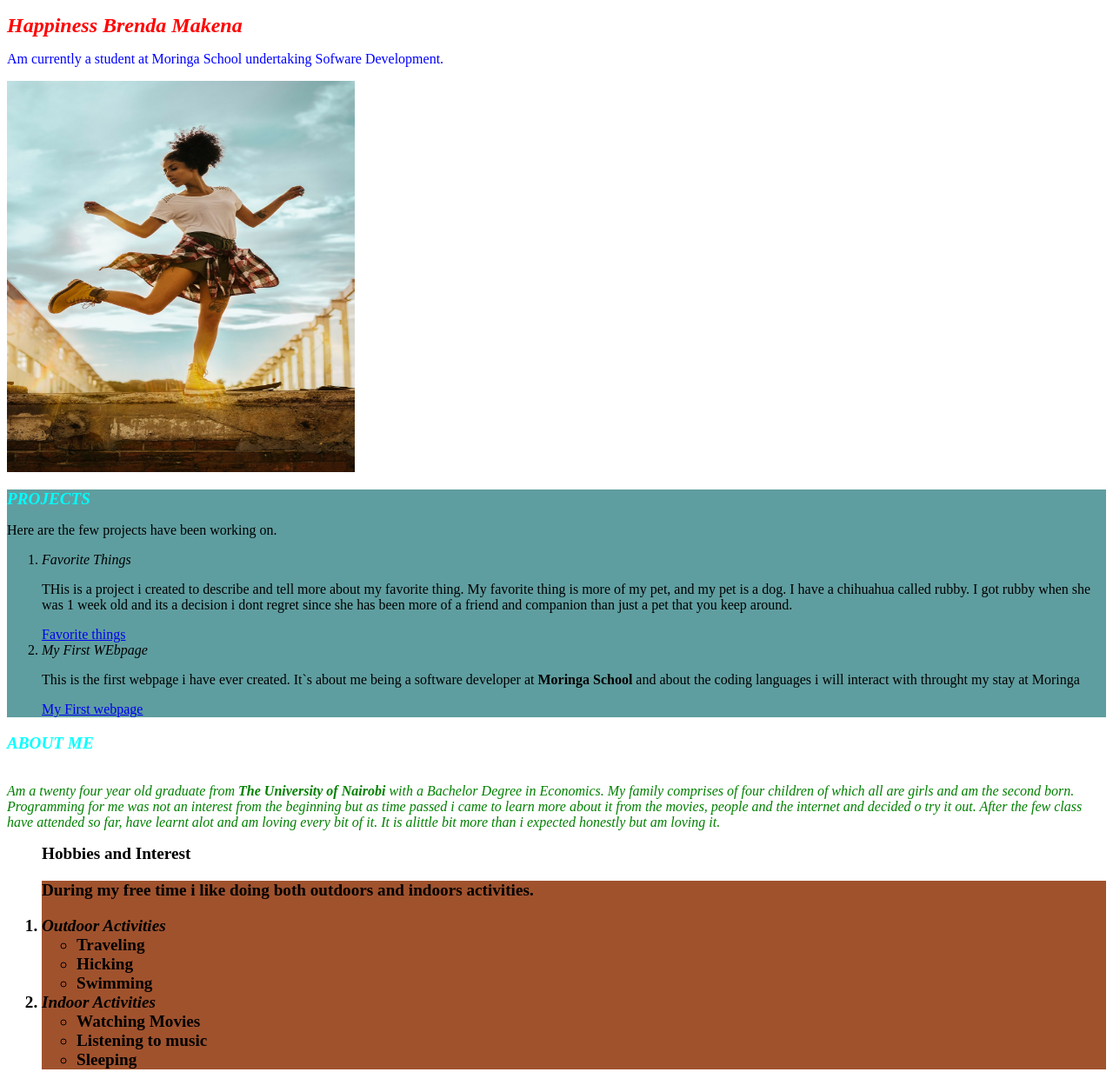
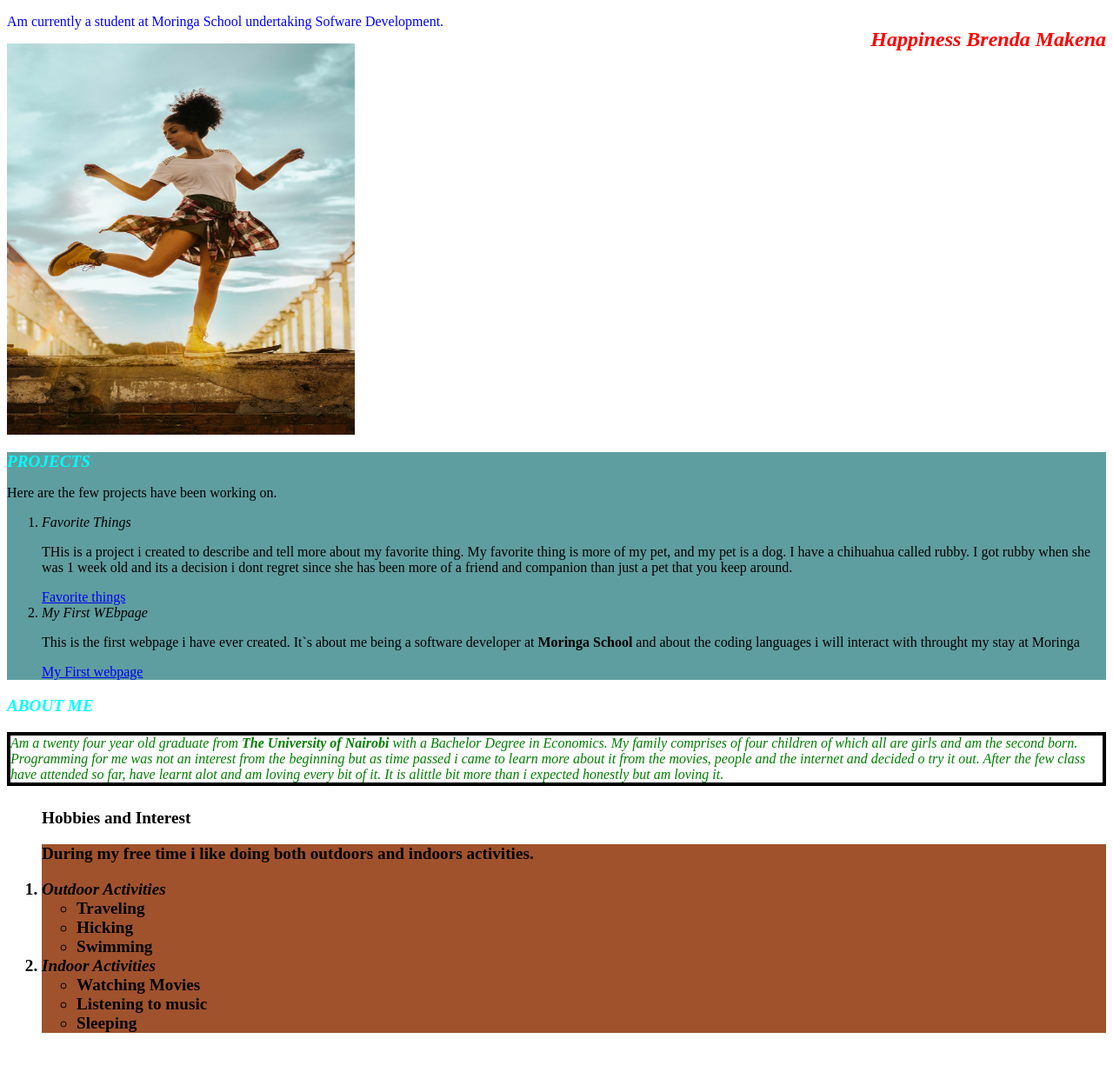
Before and after one commit to HBMakena/My-Project, a plain HTML site: page index.html in a window 1280 px wide. Shown: the whole page at 87% size. Drawn offline with Linux system fonts and the light colour scheme.

Commit message:
added border

```diff
--- a/css/style.css
+++ b/css/style.css
@@ -20,7 +20,7 @@ img{
 .author {
     color: green;
     font-style: oblique;
-    float: left;
+    border: 4px solid black;
 }
 h4 {
     font-size: larger;
@@ -29,12 +29,13 @@ h4 {
     color: blue;
 }
 .important {
-    background-color: cadetblue;
+    background-color: cadetblue
 
 }
 .line2 {
     color: red;
     font-size: x-large;
+    float: inline-end;
 }
 .unimportant {
     background-color: sienna;
```
Also changed, not shown: index.html (+1 -1 lines).
